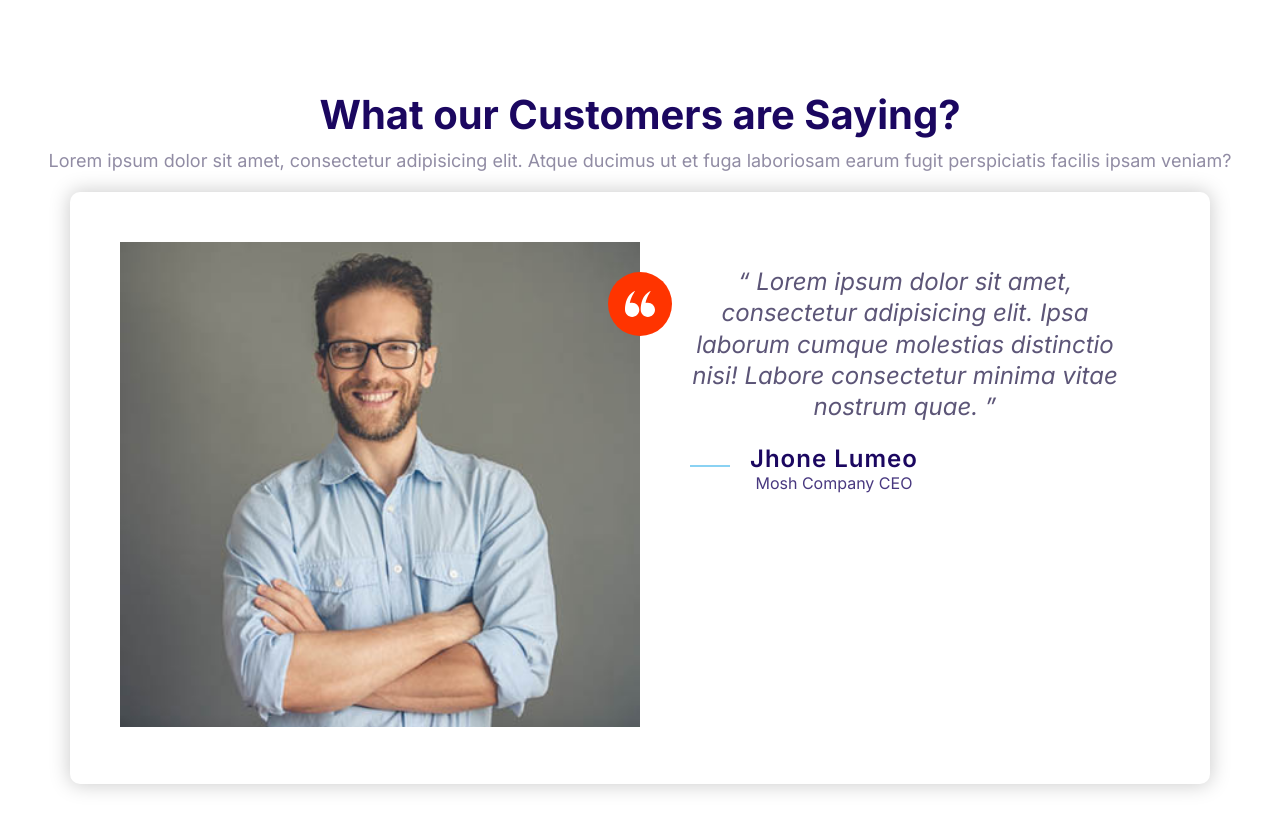
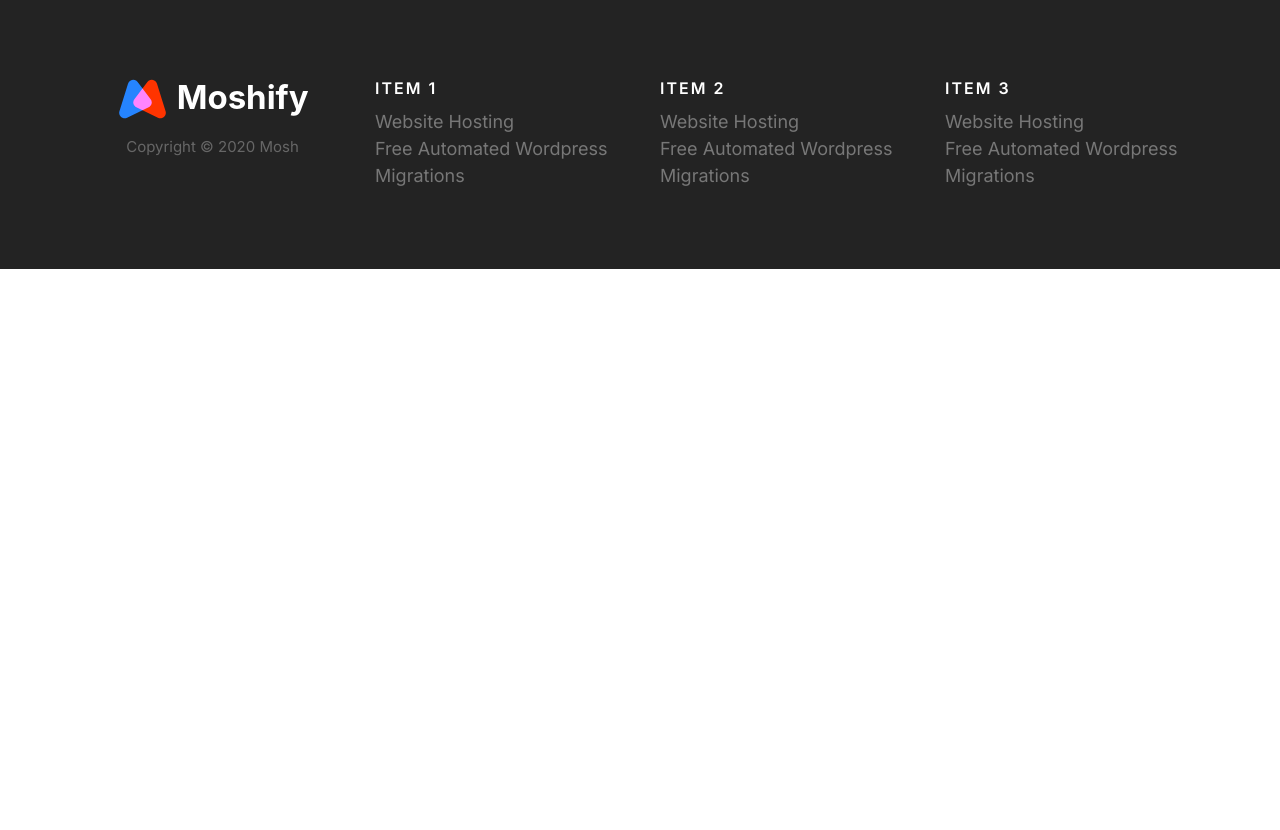
Before and after one commit to SandraNedelcheva998/moshify, a plain HTML site: page Moshify/index.html in a window 1280 px wide. After the commit the page ends 800 px from the top, so only its background shows below. Drawn offline with Linux system fonts and the light colour scheme.

Commit message:
Built footer component

```diff
--- a/Moshify/css/styles.css
+++ b/Moshify/css/styles.css
@@ -539,6 +539,7 @@ a{
     display: flex;
     justify-content: space-between;
 }
+
 .collapsible__heading{
     margin-top: 0;
     text-transform: uppercase;
@@ -774,6 +775,69 @@ a{
         max-width: 700px;
     }
 }
+/*Footer*/
+.footer{
+    background: #232323;
+}
+.footer a{
+    color: #777;
+    text-decoration: none;
+}
+.footer a:hover{
+    color: white;
+    transition: color .3s;
+}
+.footer__section{
+    padding: 2rem;
+    border-bottom: 1px solid #393939;
+}
+.footer__section .list{
+    margin: 0;
+}
+.footer__heading{
+    text-transform: uppercase;
+    font-weight: 600;
+}
+.footer__brand{
+    text-align: center;
+    margin-top: 5rem;
+}
+.footer__brand > img{
+    /*TODO VIDI DALI OVA TREBA DA SE REFAKTORIRA I DA SE MAPRAVI GENERAL RULE img{width:100%}*/
+    width: 100%;
+    max-width: 230px;
+}
+.footer__copyright{
+    font-size: 2.1rem;
+    color: white;
+    opacity: .3;
+}
+@media screen and (min-width:768px){
+    .footer__sections{
+        grid-template-columns: repeat(auto-fit, minmax(10rem,1fr));
+    }
+    .footer .collapsible__icon{
+        display: none;
+    }
+    .footer .collapsible__content{
+        opacity: 1;
+        max-height: 100%;
+    }
+    .footer__brand{
+        order: -1;
+        margin-top: 1rem;
+    }
+    .footer__copyright{
+        font-size: 1.5rem;
+    }
+    .footer__section{
+        border: none;
+    }
+    .footer__heading{
+        font-size: 1.6rem;
+    }
+}
+
 /*TODO: pomini prethodni predavanja i vidi raboti sto ti se slabost
 -tricks
 -displays
--- a/Moshify/index.html
+++ b/Moshify/index.html
@@ -14,52 +14,116 @@
     <title>Document</title>
   </head>
   <body>
-    <section class="block">
-      <header class="block__header">
-        <h2>What our Customers are Saying?</h2>
-        <p>
-          Lorem ipsum dolor sit amet, consectetur adipisicing elit. Atque
-          ducimus ut et fuga laboriosam earum fugit perspiciatis facilis ipsam
-          veniam?
-        </p>
-        <div class="container">
-          <div class="card testimonial">
-            <div class="grid grid--1x2">
-              <div class="testimonial__image">
-                <img src="images/testimonial.jpg" alt="Jhone Lumeo" />
-                <span class="icon-container icon-container--accent">
-                  <svg class="icon icon--white icon--small">
-                    <use xlink:href="icons/sprite.svg#quotes"></use>
+    <footer class="block block--dark footer">
+      <div class="container grid footer__sections">
+        <section class="collapsible collapsible--expanded footer__section">
+          <header class="collapsible__header">
+            <h2 class="collapsible__heading footer__heading">Item 1</h2>
+            <span
+              class="collapsible__icon icon-container icon-container--grey icon-container--small"
+            >
+              <svg
+                class="icon icon--white icon--mini"
+                xmlns="http://www.w3.org/2000/svg"
+                xml:space="preserve"
+                width="512"
+                height="298"
+                shape-rendering="geometricPrecision"
+                text-rendering="geometricPrecision"
+                image-rendering="optimizeQuality"
+                fill-rule="evenodd"
+                clip-rule="evenodd"
+                viewBox="0 0 512 298.04"
+              >
+                <path
+                  fill-rule="nonzero"
+                  d="M12.08 70.78c-16.17-16.24-16.09-42.54.15-58.7 16.25-16.17 42.54-16.09 58.71.15L256 197.76 441.06 12.23c16.17-16.24 42.46-16.32 58.71-.15 16.24 16.16 16.32 42.46.15 58.7L285.27 285.96c-16.24 16.17-42.54 16.09-58.7-.15L12.08 70.78z"
+                />
               </svg>
             </span>
+          </header>
+          <div class="collapsible__content">
+            <ul class="list">
+              <li><a href="#">Website Hosting</a></li>
+              <li><a href="#">Free Automated Wordpress</a></li>
+              <li><a href="#">Migrations</a></li>
+            </ul>
           </div>
-              <div class="quote">
-                <blockquote class="quote__body">
-                  Lorem ipsum dolor sit amet, consectetur adipisicing elit. Ipsa
-                  laborum cumque molestias distinctio nisi! Labore consectetur
-                  minima vitae nostrum quae.
-                </blockquote>
-                <footer>
-                  <div class="media quote__origin">
-                    <div class="media__image">
-                      <svg class="icon icon--primary quote__line">
-                        <use xlink:href="icons/sprite.svg#line"></use>
+        </section>
+        <section class="collapsible footer__section">
+          <header class="collapsible__header">
+            <h2 class="collapsible__heading footer__heading">Item 2</h2>
+            <span
+              class="collapsible__icon icon-container icon-container--grey icon-container--small"
+            >
+              <svg
+                class="icon icon--white icon--mini"
+                xmlns="http://www.w3.org/2000/svg"
+                xml:space="preserve"
+                width="512"
+                height="298"
+                shape-rendering="geometricPrecision"
+                text-rendering="geometricPrecision"
+                image-rendering="optimizeQuality"
+                fill-rule="evenodd"
+                clip-rule="evenodd"
+                viewBox="0 0 512 298.04"
+              >
+                <path
+                  fill-rule="nonzero"
+                  d="M12.08 70.78c-16.17-16.24-16.09-42.54.15-58.7 16.25-16.17 42.54-16.09 58.71.15L256 197.76 441.06 12.23c16.17-16.24 42.46-16.32 58.71-.15 16.24 16.16 16.32 42.46.15 58.7L285.27 285.96c-16.24 16.17-42.54 16.09-58.7-.15L12.08 70.78z"
+                />
               </svg>
+            </span>
+          </header>
+          <div class="collapsible__content">
+            <ul class="list">
+              <li><a href="#">Website Hosting</a></li>
+              <li><a href="#">Free Automated Wordpress</a></li>
+              <li><a href="#">Migrations</a></li>
+            </ul>
           </div>
-                    <div class="media__body">
-                      <h3 class="media__title quote__author">Jhone Lumeo</h3>
-                      <div class="media__description quote__company">
-                        Mosh Company CEO
+        </section>
+        <section class="collapsible footer__section">
+          <header class="collapsible__header">
+            <h2 class="collapsible__heading footer__heading">Item 3</h2>
+            <span
+              class="collapsible__icon icon-container icon-container--grey icon-container--small"
+            >
+              <svg
+                class="icon icon--white icon--mini"
+                xmlns="http://www.w3.org/2000/svg"
+                xml:space="preserve"
+                width="512"
+                height="298"
+                shape-rendering="geometricPrecision"
+                text-rendering="geometricPrecision"
+                image-rendering="optimizeQuality"
+                fill-rule="evenodd"
+                clip-rule="evenodd"
+                viewBox="0 0 512 298.04"
+              >
+                <path
+                  fill-rule="nonzero"
+                  d="M12.08 70.78c-16.17-16.24-16.09-42.54.15-58.7 16.25-16.17 42.54-16.09 58.71.15L256 197.76 441.06 12.23c16.17-16.24 42.46-16.32 58.71-.15 16.24 16.16 16.32 42.46.15 58.7L285.27 285.96c-16.24 16.17-42.54 16.09-58.7-.15L12.08 70.78z"
+                />
+              </svg>
+            </span>
+          </header>
+          <div class="collapsible__content">
+            <ul class="list">
+              <li><a href="#">Website Hosting</a></li>
+              <li><a href="#">Free Automated Wordpress</a></li>
+              <li><a href="#">Migrations</a></li>
+            </ul>
           </div>
-                    </div>
+        </section>
+        <section class="footer__brand">
+          <img src="images/logo.svg" alt="logo" />
+          <p class="footer__copyright">Copyright &copy; 2020 Mosh</p>
+        </section>
       </div>
     </footer>
-              </div>
-            </div>
-          </div>
-        </div>
-      </header>
-    </section>
     <script src="js/main.js"></script>
   </body>
 </html>
```
Also changed, not shown: Moshify/components/block-testimonial.html (+3 -3 lines), Moshify/components/footer.html (added, +110 -0 lines). Lines whose indentation alone changed are shown as unchanged.
